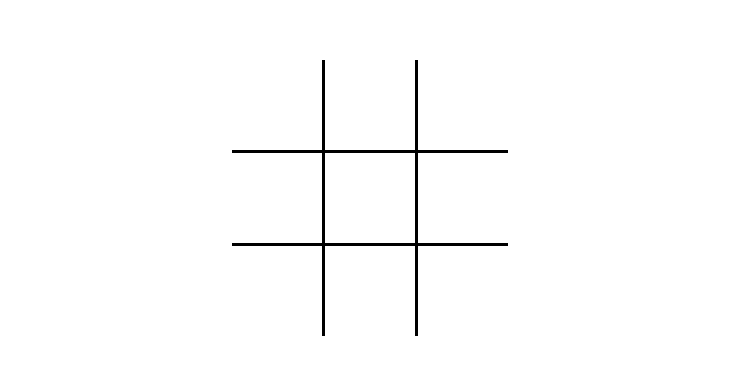
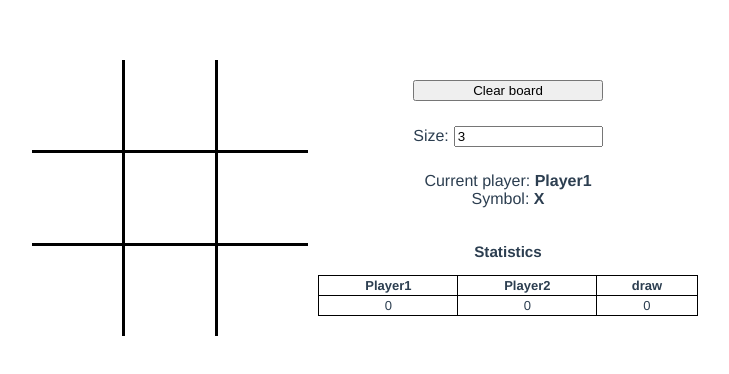
Before and after one commit to Mariyokou/marryg-vue, a Vue app: page / in a window 1280 px wide. Shown: the top 374 px of the page, without its empty margins (270-999 px from the left). Built offline with nearby package versions, Linux system fonts and the light colour scheme.

Commit message:
Display additional info

```diff
--- a/src/components/TicTacToe.vue
+++ b/src/components/TicTacToe.vue
@@ -19,6 +19,41 @@
           :x2="winnerLineCoords.x2" :y2="winnerLineCoords.y2"></line>
       </svg>
     </div>
+    <div class="info">
+      <button @click="resetValues()">Clear board</button>
+      <label class="size-selector">
+        Size:
+        <input type="number" v-model.number="size" min="3" @change="resetValues()">
+      </label>
+      <div>
+        <label v-if="!isDraw">
+          <span>{{isWin ? 'Winner' : 'Current player'}}:&nbsp;</span>
+          <b>Player{{currentPlayer}}</b>
+        </label>
+        <label v-if="!isDraw">
+          <span>Symbol:&nbsp;</span>
+          <b>{{symbolsByPlayer[currentPlayer].toUpperCase()}}</b>
+        </label>
+        <label v-if="isDraw">
+          <b>Draw</b>
+        </label>
+      </div>
+      <div class="statistics">
+        <h3>Statistics</h3>
+        <table>
+          <tr>
+            <th v-for="(count, player) in playerWinCount" :key="player">
+              {{isNaN(player) ? '' : 'Player'}}{{player}}
+            </th>
+          </tr>
+          <tr>
+            <td v-for="(count, player) in playerWinCount" :key="player">
+              {{count}}
+            </td>
+          </tr>
+        </table>
+      </div>
+    </div>
   </div>
 </template>
 
@@ -29,6 +64,7 @@ export default {
   name: 'TicTacToe',
   data() {
     return {
+      steps: 0,
       size: 3,
       gameValues: [],
       currentPlayer: '1',
@@ -36,16 +72,35 @@ export default {
         1: 'x',
         2: 'o',
       },
+      playerWinCount: {
+        1: 0,
+        'draw': 0,
+        2: 0,
+      },
       winnerLineCoords: {},
       isWin: false,
+      isDraw: false,
     }
   },
   created() {
-    for(let i = 0; i < this.size; i++) {
-      Vue.set(this.gameValues, i, Array(this.size).fill(null));
-    }
+    this.resetValues();
   },
   methods: {
+    resetValues() {
+      this.gameValues = [];
+      for(let i = 0; i < this.size; i++) {
+        Vue.set(this.gameValues, i, Array(this.size).fill(null));
+      }
+      this.isWin = false;
+      this.isDraw = false;
+      this.currentPlayer = '1';
+      this.steps = 0;
+    },
+    onSizeChange() {
+      console.log(this.size)
+      this.resetValues();
+      console.log(this.gameValues)
+    },
     setAndCheckValue(rowIndex, columnIndex) {
       if (this.gameValues[rowIndex][columnIndex] || this.isWin) {
         return;
@@ -60,6 +115,28 @@ export default {
       this.isWin = this.checkWinnerHorizontally()
         || this.checkWinnerVertically()
         || this.checkWinnerDiagonally();
+
+      this.steps += 1;
+
+      if (this.isWin) {
+        Vue.set(
+          this.playerWinCount,
+          this.currentPlayer,
+          this.playerWinCount[this.currentPlayer] + 1
+        );
+
+        return;
+      }
+
+      this.isDraw = this.steps === this.size * this.size;
+
+      if (this.isDraw) {
+        Vue.set(
+          this.playerWinCount,
+          'draw',
+          this.playerWinCount['draw'] + 1
+        );
+      }
 
       this.currentPlayer = this.currentPlayer === '1'
         ? '2'
@@ -209,5 +286,50 @@ export default {
       width: 100%;
     }
   }
+
+  .info {
+    display: flex;
+    flex-direction: column;
+    justify-content: space-evenly;
+    width: 30%;
+    margin: 0 10px;
+
+    label {
+      display: inline-block;
+      width: 100%;
+    }
+
+    .size-selector {
+      display: inline-flex;
+      padding: 5px;
+      align-items: center;
+
+      input {
+        width: 80%;
+        margin-left: 5px;
+      }
+    }
+
+    button, .size-selector {
+      width: 50%;
+      align-self: center;
+    }
+
+    .statistics {
+      width: 100%;
+      font-size: 13px;
+
+      table {
+        border-collapse: collapse;
+        width: 100%;
+      }
+
+      td, th {
+        border: 1px solid black;
+        padding: 2px 5px;
+        text-align: center;
+      }
+    }
+  }
 }
 </style>
```
